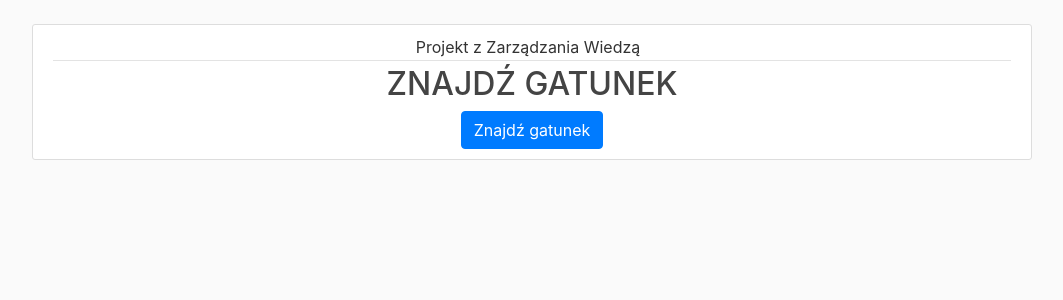
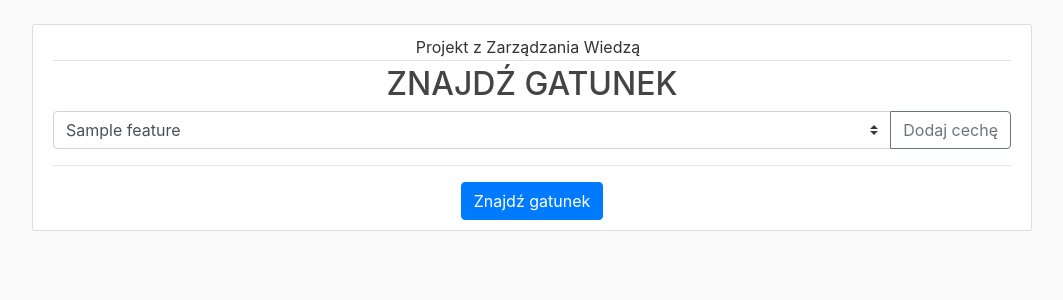
Before and after one commit to wgrzyb/zawi_projekt, a Flask app: template flask_app/templates/find_species.html in a window 1280 px wide. Shown: the part 56-356 px from the top of the page, without its empty margins (108-1171 px from the left). Run offline with Flask 2, Linux system fonts and the light colour scheme; the template is opened without the code that fills it: most values are stand-ins (such as "Sample title", 1, 10 or a date in 2020); some libraries are stand-ins or nearby versions.

Commit message:
Zaimplementowano formularz do wyszukiwania gatunków

```diff
--- a/flask_app/main.py
+++ b/flask_app/main.py
@@ -13,12 +13,27 @@ def home():
     return render_template('home.html', title='Strona główna')
 
 
+def get_features():
+    features = {"Środowisko życia": {"id": "living_environment",
+                                     "type": "str"},
+                "Liczba nóg": {"id": "n_legs",
+                               "type": "int"},
+                "Czy posiada skrzydła?": {"id": "has_wing",
+                                          "type": "bool"},
+                "Czy potrafi pływać?": {"id": "can_swim",
+                                        "type": "bool"}
+                }
+    return features
+
+
 @app.route('/find_species', methods=['GET', 'POST'])
 def find_species():
     if request.method == 'POST':
+        for feature in request.form:
+            print(f"{feature}={request.form.get(feature)}")
         flash(f"Wiadomość!", 'alert alert-success')
         return redirect(request.url)
-    return render_template('find_species.html', title='Znajdź gatunek')
+    return render_template('find_species.html', title='Znajdź gatunek', features=get_features())
 
 
 if __name__ == '__main__':
--- a/flask_app/templates/find_species.html
+++ b/flask_app/templates/find_species.html
@@ -10,8 +10,122 @@
                 {% endfor %}
             {% endif %}
         {% endwith %}
-        <form method=post enctype=multipart/form-data>
+
+        <div class="input-group">
+            <select class="custom-select" id="feature-select">
+                {% for feature in features %}
+                     <option>{{feature}}</option>
+                {% endfor %}
+            </select>
+            <div class="input-group-append">
+                <button class="btn btn-outline-secondary" id="add-feature-btn" type="button" onclick="add_feature()">Dodaj cechę</button>
+            </div>
+        </div>
+
+        <hr>
+        <form method=post>
+            <div id="feature-form-container"></div>
             <input type=submit class="btn btn-primary" value="Znajdź gatunek">
         </form>
     </div>
+
+    <script>
+    function add_feature() {
+        <!-- Ustawienie zmiennych -->
+        var features = {{ features|tojson|safe }};
+        var feature_select = document.getElementById("feature-select");
+        var feature_name = feature_select.value;
+
+        <!-- Dodanie feature_name do formularza -->
+        var remove_feature_button_span = document.createElement("SPAN");
+        remove_feature_button_span.setAttribute("aria-hidden", "true");
+        remove_feature_button_span.innerHTML = "&times;";
+
+        var remove_feature_button = document.createElement("BUTTON");
+        remove_feature_button.setAttribute("type", "button");
+        remove_feature_button.setAttribute("class", "col-sm-1 close");
+        remove_feature_button.setAttribute("aria-label", "Remove");
+        remove_feature_button.appendChild(remove_feature_button_span);
+
+        var feature_label = document.createElement("LABEL");
+        feature_label.setAttribute("class", "col-sm-3 col-form-label");
+        feature_label.innerHTML = feature_name;
+
+        var feature_input = document.createElement("INPUT");
+        feature_input_id = features[feature_name]["id"];
+        feature_input_type = features[feature_name]["type"];
+        feature_input.setAttribute("id", feature_input_id);
+        feature_input.setAttribute("name", feature_input_id);
+        feature_label.setAttribute("for", feature_input_id);
+        switch (feature_input_type) {
+            case "bool":
+                feature_input.setAttribute("type", "checkbox");
+                feature_input.setAttribute("class", "form-control-sm");
+                break;
+            case "int":
+                feature_input.required = true;
+                feature_input.setAttribute("type", "number");
+                feature_input.setAttribute("class", "form-control");
+                break;
+            case "str":
+                feature_input.required = true;
+                feature_input.setAttribute("type", "text");
+                feature_input.setAttribute("class", "form-control");
+                break;
+            default:
+                feature_input.required = true;
+                feature_input.setAttribute("type", "text");
+                feature_input.setAttribute("class", "form-control");
+                break;
+        }
+
+        var feature_input_div = document.createElement("DIV");
+        feature_input_div.setAttribute("class", "col-sm-8");
+        feature_input_div.appendChild(feature_input);
+
+        var feature_div = document.createElement("DIV");
+        feature_div.setAttribute("class", "form-group row");
+        feature_div.appendChild(remove_feature_button);
+        feature_div.appendChild(feature_label);
+        feature_div.appendChild(feature_input_div);
+        remove_feature_button.addEventListener("click", function(){remove_feature(feature_div);}, false);
+
+        var feature_form_container = document.getElementById("feature-form-container");
+        feature_form_container.appendChild(feature_div);
+
+        <!-- Uaktualnienie feature_select -->
+        feature_select.remove(feature_select.selectedIndex);
+        if (feature_select.options.length == 0) {
+            add_feature_button = document.getElementById("add-feature-btn");
+            add_feature_button.disabled = true;
+            feature_select.disabled = true;
+        }
+    }
+    </script>
+
+    <script>
+    function remove_feature(feature_div) {
+        <!-- Ustawienie zmiennych -->
+        var feature_labels = feature_div.getElementsByTagName("LABEL");
+        var feature_select = document.getElementById("feature-select");
+        for (var i = 0; i < feature_labels.length; i++) {
+            feature_label = feature_labels[i];
+            feature_name = (feature_label.innerText || feature_label.textContent);
+            <!-- Dodanie feature_name do feature_select -->
+            var feature_option = document.createElement("option");
+            feature_option.text = feature_name;
+            feature_select.add(feature_option);
+        }
+
+        <!-- Uaktualnienie feature_select -->
+        if (feature_select.disabled && feature_select.options.length > 0) {
+            add_feature_button = document.getElementById("add-feature-btn");
+            add_feature_button.disabled = false;
+            feature_select.disabled = false;
+        }
+
+        <!-- Usunięcie feature_name z formularza -->
+        feature_div.remove();
+    }
+    </script>
 {% endblock %}
```
